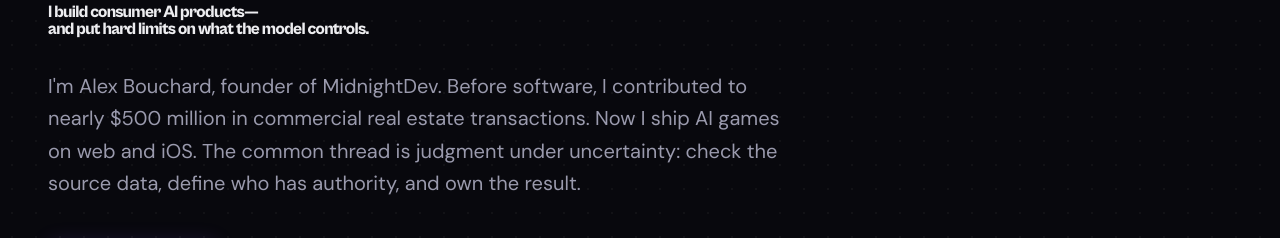
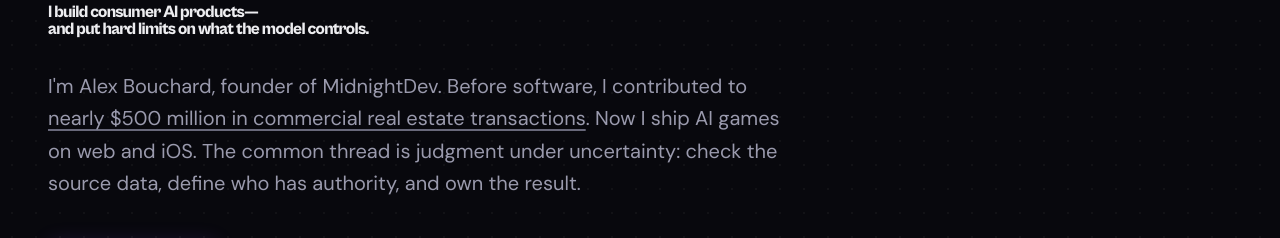
Before and after one commit to abouchard11/midnightdev, a Next.js app: page / in a window 1280 px wide. Shown: the part 208-446 px from the top of the page. Built offline with nearby package versions, Linux system fonts and the light colour scheme.

Commit message:
Link real-estate track record to LinkedIn profile

```diff
--- a/src/app/page.tsx
+++ b/src/app/page.tsx
@@ -113,10 +113,18 @@
 
             <p className="mt-8 max-w-[760px] text-lg leading-relaxed text-[var(--text-muted)] md:text-xl">
               I&apos;m Alex Bouchard, founder of MidnightDev. Before software, I
-              contributed to nearly $500 million in commercial real estate
-              transactions. Now I ship AI games on web and iOS. The common thread
-              is judgment under uncertainty: check the source data, define who has
-              authority, and own the result.
+              contributed to{" "}
+              <a
+                href="https://www.linkedin.com/in/alex-bouchard-70aa958"
+                target="_blank"
+                rel="noopener noreferrer"
+                className="underline decoration-[var(--text-dim)] underline-offset-4 transition-colors hover:text-[var(--text-primary)] hover:decoration-[var(--text-muted)]"
+              >
+                nearly $500 million in commercial real estate transactions
+              </a>
+              . Now I ship AI games on web and iOS. The common thread is judgment
+              under uncertainty: check the source data, define who has authority,
+              and own the result.
             </p>
 
             <div className="mt-10 flex flex-col gap-3 sm:flex-row sm:items-center">
```
